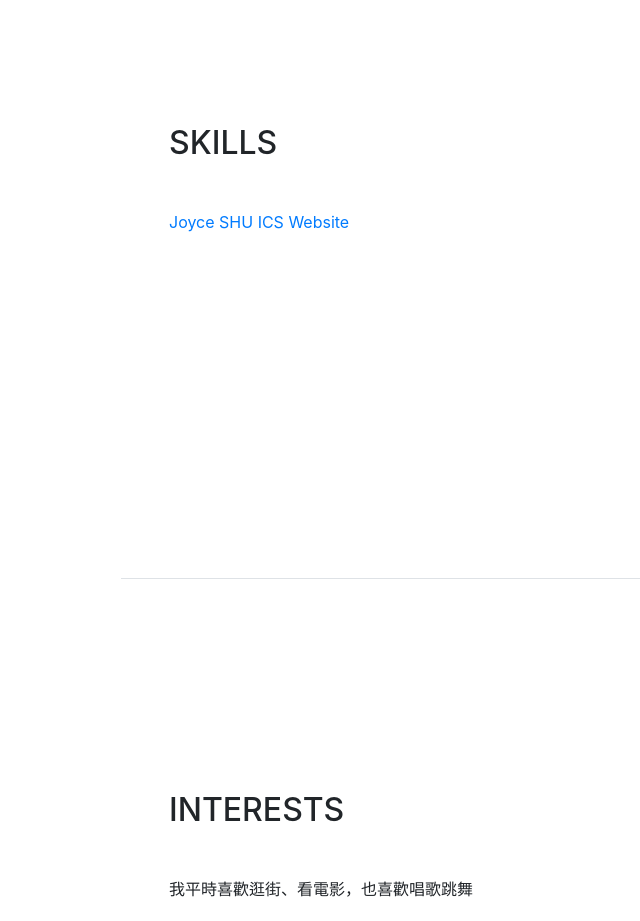
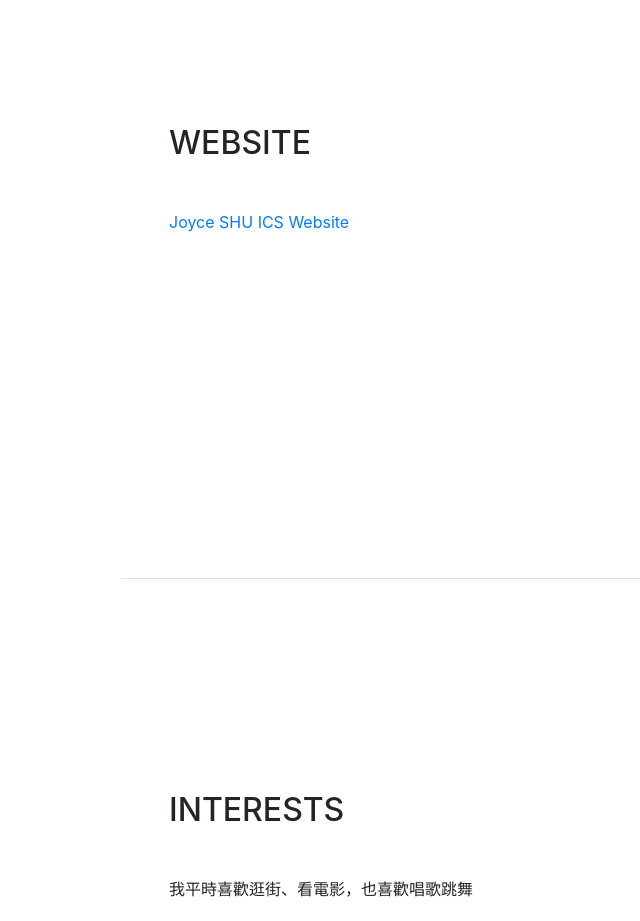
Before and after one commit to Chinghsuu/Chinghsuu.github.io, a website with bundled scripts: page index.html in a window 1280 px wide. Shown: the part 2740-3661 px from the top of the page, without its empty margins (151-791 px from the left). Built offline with nearby package versions, Linux system fonts and the light colour scheme; files whose address does not match are found by name; a web font is replaced by a local one.

Commit message:
Add files via upload

```diff
--- a/index.html
+++ b/index.html
@@ -189,7 +189,7 @@
 
       <section class="resume-section p-3 p-lg-5 d-flex flex-column" id="skills">
         <div class="my-auto">
-          <h2 class="mb-5">Skills</h2>
+          <h2 class="mb-5">Website</h2>
 <a href="https://joyce880216.github.io/" target="_blank" title="另開新視窗">Joyce SHU ICS Website</a>
         </div>
       </section>
```
